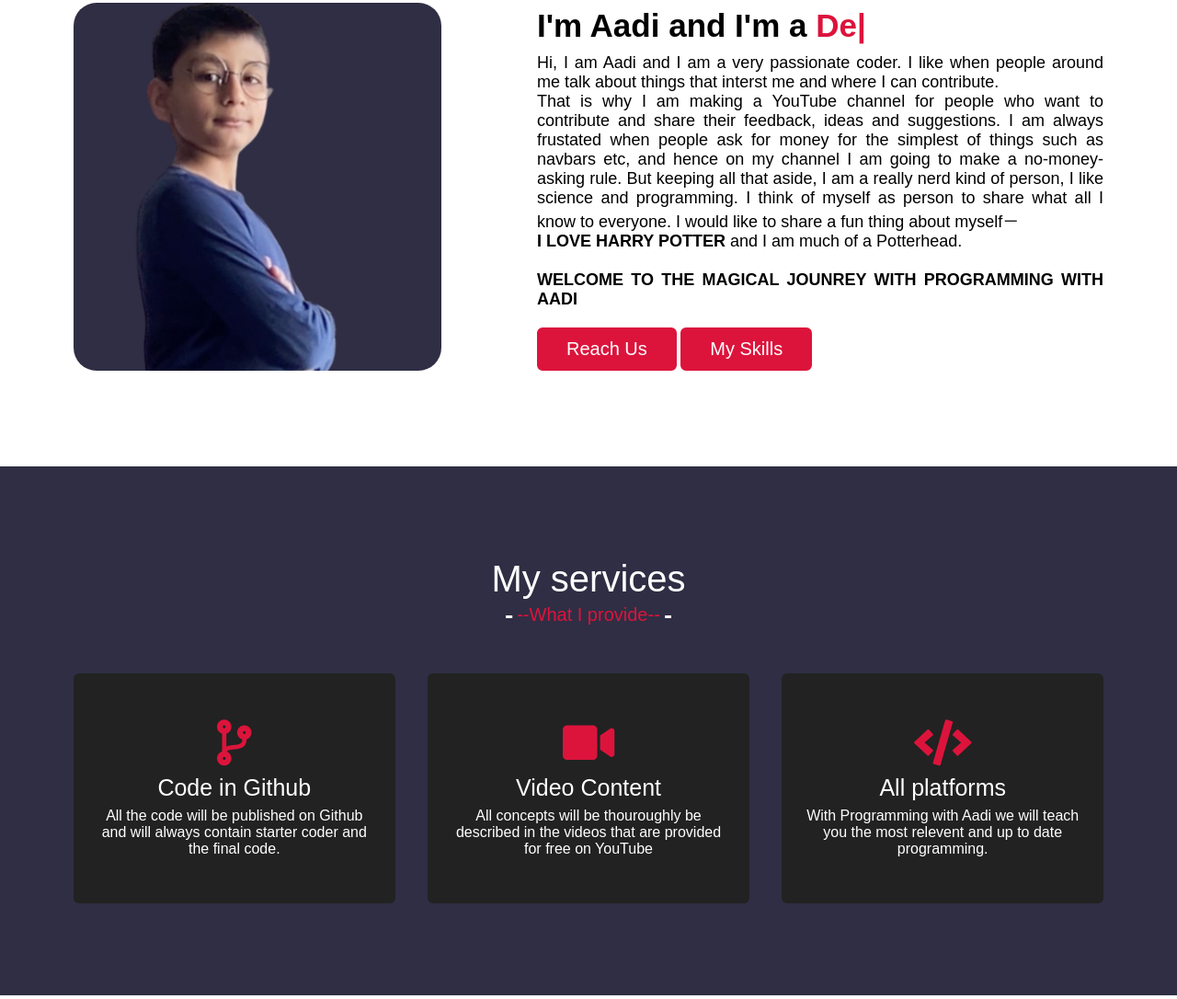
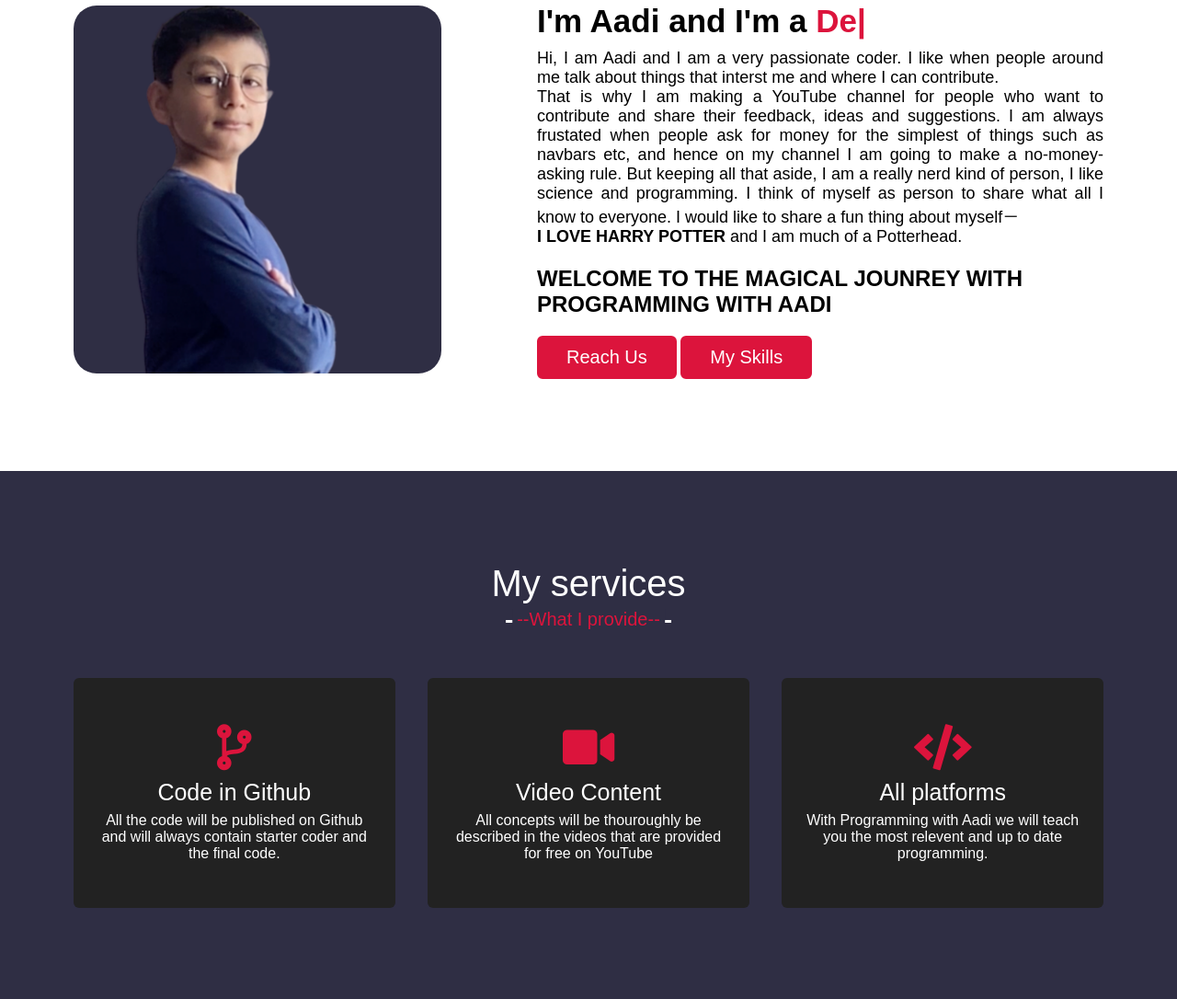
Before and after one commit to ProgrammingwithAadi/Programming-with-Aadi-Website, a plain HTML site: page index.html in a window 1280 px wide. Shown: the part 1022-2108 px from the top of the page at 92% size. Drawn offline with nearby package versions, Linux system fonts and the light colour scheme.

Commit message:
Potterhead

```diff
--- a/index.html
+++ b/index.html
@@ -53,7 +53,7 @@
                 </div>
                 <div class="column right">
                     <div class="text">I'm Aadi and I'm a <span class="typing-2"></span></div>
-                    <p>Hi, I am Aadi and I am a very passionate coder. I like when people around me talk about things that interst me and where I can contribute. <br> That is why I am making a YouTube channel for people who want to contribute and share their feedback, ideas and suggestions. I am always frustated when people ask for money for the simplest of things such as navbars etc, and hence on my channel I am going to make a no-money-asking rule. But keeping all that aside, I am a really nerd kind of person, I like science and programming. I think of myself as person to share what all I know to everyone. I would like to share a fun thing about myself－ <br><b> I LOVE HARRY POTTER </b> and I am much of a Potterhead.<br><br><b> <span>WELCOME TO THE MAGICAL JOUNREY WITH PROGRAMMING WITH AADI</span></b></p>
+                    <p>Hi, I am Aadi and I am a very passionate coder. I like when people around me talk about things that interst me and where I can contribute. <br> That is why I am making a YouTube channel for people who want to contribute and share their feedback, ideas and suggestions. I am always frustated when people ask for money for the simplest of things such as navbars etc, and hence on my channel I am going to make a no-money-asking rule. But keeping all that aside, I am a really nerd kind of person, I like science and programming. I think of myself as person to share what all I know to everyone. I would like to share a fun thing about myself－ <br><b> I LOVE HARRY POTTER </b> and I am much of a Potterhead.<br><br><b> <h1>WELCOME TO THE MAGICAL JOUNREY WITH PROGRAMMING WITH AADI</h1></b></p>
                     <a href="#contact-us">Reach Us</a>
                     <a href="#skills">My Skills</a>
                 </div>
```
